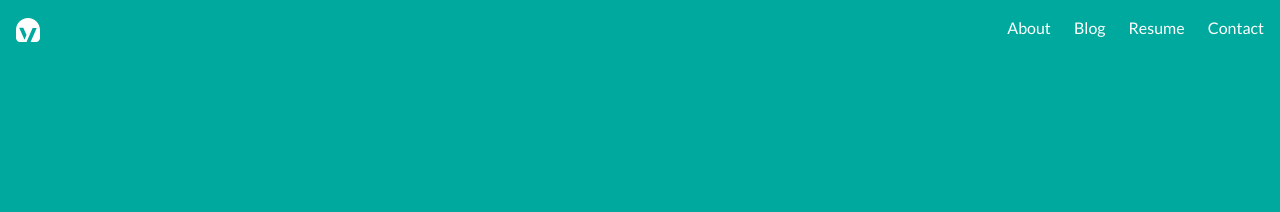
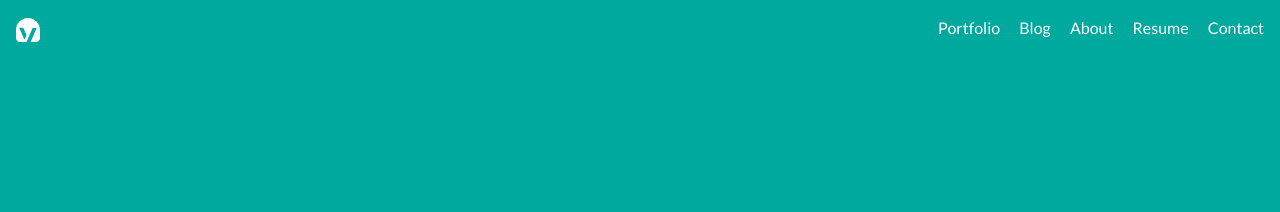
Before and after one commit to vleong2332/site2.0, a Jekyll site: the page built from index.md, in a window 1280 px wide. Shown: the top 212 px of the page. Built offline with Jekyll 4.4.1, drawn with Linux system fonts in a browser that asks for light colours.

Commit message:
Order page list; Add resume

```diff
--- a/_includes/alt_header.html
+++ b/_includes/alt_header.html
@@ -20,13 +20,7 @@
       </label>
 
       <div class="trigger">
-        {% for page in site.pages %}
-          {% if page.title %}
-            <a class="page-link" href="{{ page.url | relative_url }}">{{ page.title | escape }}</a>
-          {% endif %}
-        {% endfor %}
-        <a class="page-link" href="#">Resume</a>
-        <a class="page-link" href="#">Contact</a>
+        {% include page_list.html %}
       </div>
     </nav>
 
--- a/_includes/footer.html
+++ b/_includes/footer.html
@@ -7,15 +7,7 @@
     <div class="footer-col-wrapper">
       <div class="footer-col footer-col-1">
         <ul class="site-map-list">
-          {% for my_page in site.pages %}
-            {% if my_page.title %}
-            <li>
-              <a class="page-link" href="{{ my_page.url | relative_url }}">{{ my_page.title | escape }}</a>
-            </li>
-            {% endif %}
-          {% endfor %}
-          <li><a class="page-link" href="#">Resume</a></li>
-          <li><a class="page-link" href="#">Contact</a></li>
+          {% include page_list.html %}
         </ul>
       </div>
 
--- a/_includes/hero.html
+++ b/_includes/hero.html
@@ -9,7 +9,7 @@
     <a class="btn-primary" role="button" onclick="smoothScrollTo('.profile')">
       {{ site.data.hero.actionButtons.primary.text }}
     </a>
-    <a class="btn-hollow" role="button" href="">
+    <a class="btn-hollow" role="button" href="resume_vicky_leong.pdf" target="_blank">
       {{ site.data.hero.actionButtons.secondary.text }}
     </a>
   </div>
--- /dev/null
+++ b/_includes/page_list.html
@@ -0,0 +1,15 @@
+<li class="page-list-item">
+  <a class="page-link" href="portfolio">Portfolio</a>
+</li>
+<li class="page-list-item">
+  <a class="page-link" href="blog">Blog</a>
+</li>
+<li class="page-list-item">
+  <a class="page-link" href="about">About</a>
+</li>
+<li class="page-list-item">
+  <a class="page-link" href="resume_vicky_leong.pdf" target="_blank">Resume</a>
+</li>
+<li class="page-list-item">
+  <a class="page-link" href="contact">Contact</a>
+</li>
--- a/_sass/site/_header.scss
+++ b/_sass/site/_header.scss
@@ -106,13 +106,23 @@
     }
   }
 
+  .page-list-item {
+    list-style: none;
+    display: inline;
+    margin-left: 1rem;
+
+    &:first-of-type {
+      margin-left: 0;
+    }
+  }
+
   .page-link {
     color: $light-text;
     transition: color 250ms ease;
 
     &:hover {
       text-decoration: none;
-      color: $tertiary-color-light;
+      color: $tertiary-color;
     }
 
   }
```
Also changed, not shown: _sass/site/_base.scss (+0 -10 lines), contact.md (added, +5 -0 lines), portfolio.md (added, +5 -0 lines), 1 other file.
